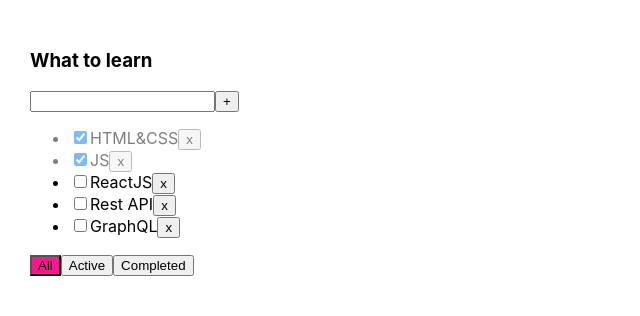
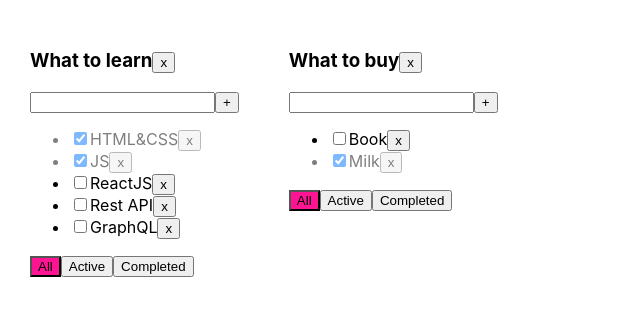
Before and after one commit to cros6y6raga/todo-list, a React (Create React App) app: page / in a window 1280 px wide. Shown: the top 316 px of the page, without its empty margins (0-640 px from the left). Built offline with nearby package versions, Linux system fonts and the light colour scheme.

Commit message:
Todolist for students 05

```diff
--- a/src/App.tsx
+++ b/src/App.tsx
@@ -4,62 +4,95 @@
 import {Todolist} from './Todolist';
 
 export type FilterValuesType = "all" | "active" | "completed";
+type TodolistType = {
+    id: string
+    title: string
+    filter: FilterValuesType
+}
 
 function App() {
 
-    let [tasks, setTasks] = useState([
-        {id: v1(), title: "HTML&CSS", isDone: true},
-        {id: v1(), title: "JS", isDone: true},
-        {id: v1(), title: "ReactJS", isDone: false},
-        {id: v1(), title: "Rest API", isDone: false},
-        {id: v1(), title: "GraphQL", isDone: false},
-    ]);
-
-    function removeTask(id: string) {
+    function removeTask(id: string, todolistId: string) {
+        let tasks = tasksObj[todolistId];
         let filteredTasks = tasks.filter(t => t.id !== id);
-        setTasks(filteredTasks);
+        tasksObj[todolistId] = filteredTasks
+        setTasks({...tasksObj});
     }
 
-    function addTask(title: string) {
-        let newTask = {id: v1(), title: title, isDone: false};
-        let newTasks = [newTask, ...tasks]
-        setTasks(newTasks)
+    function addTask(title: string, todolistId: string) {
+        let task = {id: v1(), title: title, isDone: false};
+        let tasks = tasksObj[todolistId];
+        let newTasks = [task, ...tasks];
+        tasksObj[todolistId]=newTasks;
+
+        setTasks({...tasksObj})
     }
 
-    function changeStatus(taskId: string, isDone: boolean) {
+    function changeStatus(taskId: string, isDone: boolean,todolistId:string) {
+        let tasks = tasksObj[todolistId];
         let task = tasks.find(t => t.id === taskId)
         if (task) {
             task.isDone = isDone
+            setTasks({...tasksObj})
         }
-        setTasks([...tasks])
     }
 
+    let todolistId1 = v1()
+    let todolistId2 = v1()
 
-    let [filter, setFilter] = useState<FilterValuesType>("all");
-
-    let tasksForTodolist = tasks;
-
-    if (filter === "active") {
-        tasksForTodolist = tasks.filter(t => t.isDone === false);
-    }
-    if (filter === "completed") {
-        tasksForTodolist = tasks.filter(t => t.isDone === true);
+    function changeFilter(value: FilterValuesType, todolistId: string) {
+        let todolist = todolists.find(tl => tl.id === todolistId);
+        if (todolist) {
+            todolist.filter = value
+            setTodolists([...todolists])
+        }
     }
 
-    function changeFilter(value: FilterValuesType) {
-        setFilter(value);
+    let [todolists, setTodolists] = useState<Array<TodolistType>>([
+        {id: todolistId1, title: 'What to learn', filter: 'all'},
+        {id: todolistId2, title: 'What to buy', filter: 'all'}
+    ])
+    let removeTodolist=(todolistId:string)=>{
+        let filteredTodolist = todolists.filter(tl=>tl.id!==todolistId)
+        setTodolists(filteredTodolist)
+        delete tasksObj[todolistId];
+        setTasks({...tasksObj});
     }
-
+    let [tasksObj, setTasks] = useState({
+        [todolistId1]: [
+            {id: v1(), title: "HTML&CSS", isDone: true},
+            {id: v1(), title: "JS", isDone: true},
+            {id: v1(), title: "ReactJS", isDone: false},
+            {id: v1(), title: "Rest API", isDone: false},
+            {id: v1(), title: "GraphQL", isDone: false}],
+        [todolistId2]: [
+            {id: v1(), title: "Book", isDone: false},
+            {id: v1(), title: "Milk", isDone: true}],
+    })
     return (
         <div className="App">
-            <Todolist title="What to learn"
-                      tasks={tasksForTodolist}
-                      removeTask={removeTask}
-                      changeFilter={changeFilter}
-                      addTask={addTask}
-                      changeTaskStatus={changeStatus}
-                      filter={filter}
-            />
+            {todolists.map((tl) => {
+                let tasksForTodolist = tasksObj[tl.id];
+
+                if (tl.filter === "active") {
+                    tasksForTodolist = tasksForTodolist.filter(t => t.isDone === false);
+                }
+                if (tl.filter === "completed") {
+                    tasksForTodolist = tasksForTodolist.filter(t => t.isDone === true);
+                }
+                return <Todolist
+                    key={tl.id}
+                    id={tl.id}
+                    title={tl.title}
+                    tasks={tasksForTodolist}
+                    removeTask={removeTask}
+                    changeFilter={changeFilter}
+                    addTask={addTask}
+                    changeTaskStatus={changeStatus}
+                    filter={tl.filter}
+                    removeTodolist={removeTodolist}
+                />
+            })}
         </div>
     );
 }
--- a/src/Todolist.tsx
+++ b/src/Todolist.tsx
@@ -8,13 +8,15 @@
 }
 
 type PropsType = {
+    id: string
     title: string
     tasks: Array<TaskType>
-    removeTask: (taskId: string) => void
-    changeFilter: (value: FilterValuesType) => void
-    addTask: (title: string) => void
-    changeTaskStatus: (taskId: string, isDone: boolean) => void
+    removeTask: (taskId: string, todolistId: string) => void
+    changeFilter: (value: FilterValuesType, todolistId: string) => void
+    addTask: (title: string, todolistId: string) => void
+    changeTaskStatus: (taskId: string, isDone: boolean, todolistId: string) => void
     filter: FilterValuesType
+    removeTodolist:(todolistId: string)=>void
 }
 
 export function Todolist(props: PropsType) {
@@ -26,15 +28,14 @@
     const onKeyPressHandler = (e: KeyboardEvent<HTMLInputElement>) => {
         setError(null)
         if (e.key === 'Enter') {
-            props.addTask(newTaskTitle);
-            setNewTaskTitle('')
+            addTask()
         }
     }
 
 
     const addTask = () => {
         if (newTaskTitle.trim() !== '') {
-            props.addTask(newTaskTitle.trim());
+            props.addTask(newTaskTitle.trim(), props.id);
             setNewTaskTitle('')
         } else {
             setError('Title is required')
@@ -42,18 +43,22 @@
     }
 
 
-    const onAllClickHandler = () => {
-        props.changeFilter('all')
+    const onAllClickHandler = () =>
+        props.changeFilter('all', props.id)
+
+    const onActiveClickHandler = () =>
+        props.changeFilter('active', props.id)
+
+    const onCompletedClickHandler = () => {
+        props.changeFilter('completed', props.id)
     }
-    const onActiveClickHandler = () => {
-        props.changeFilter('active')
+    const removeTodolist = () => {
+        props.removeTodolist(props.id);
     }
-    const onCompletedClickHandler = () => {
-        props.changeFilter('completed')
-    }
-
     return <div>
-        <h3>{props.title}</h3>
+        <h3>{props.title}
+            <button onClick={removeTodolist}>x</button>
+        </h3>
         <div>
             <input value={newTaskTitle} onChange={onNewTitleChangeHandler} onKeyDown={onKeyPressHandler} className={error ? 'error' : ''}/>
             <button onClick={addTask}>+</button>
@@ -63,10 +68,10 @@
             {
                 props.tasks.map(t => {
                     const onRemoveHandler = () => {
-                        props.removeTask(t.id)
+                        props.removeTask(t.id, props.id)
                     }
                     const onChangeHandler = (e: ChangeEvent<HTMLInputElement>) => {
-                        props.changeTaskStatus(t.id, e.currentTarget.checked)
+                        props.changeTaskStatus(t.id, e.currentTarget.checked, props.id)
                     }
                     return <li key={t.id} className={t.isDone ? 'is-done' : ''}>
                         <input type="checkbox"
```
